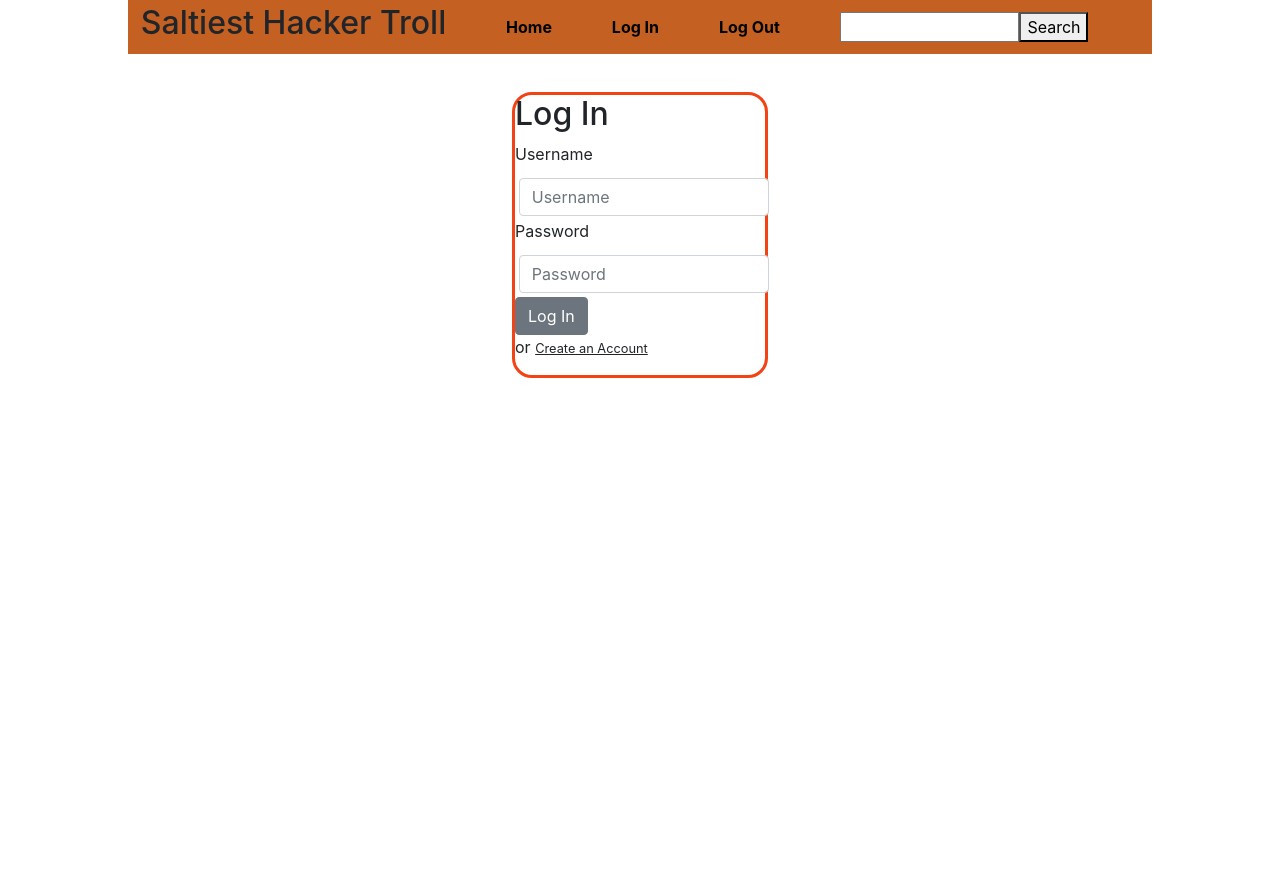
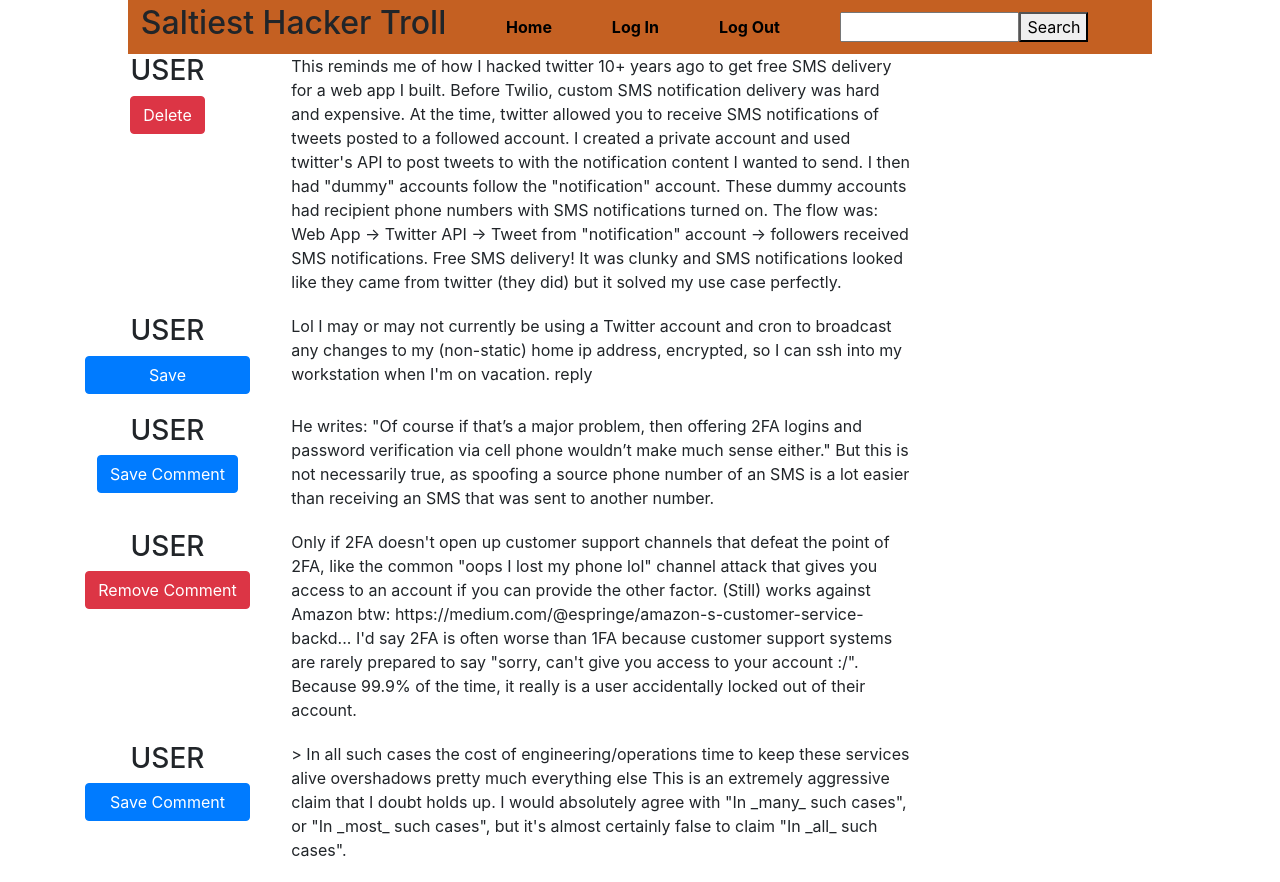
Before and after one commit to Build-Week-Saltiest-Hack-News-Trolls-2/front-end, a React (Create React App) app in the folder React/saltyhacker/: page /login in a window 1280 px wide. Before the commit the page ends 800 px from the top, so only its background shows below. Built offline with nearby package versions, Linux system fonts and the light colour scheme.

Commit message:
last commit did not contain the working app.js, fixed issue

```diff
--- a/React/saltyhacker/src/App.css
+++ b/React/saltyhacker/src/App.css
@@ -13,7 +13,6 @@ nav a{
 }
 
 .LoginWrapper{
-  width: 20%;
   margin: 3% auto;
   border: 3px solid #F34213;
   border-radius: 20px;
--- a/React/saltyhacker/src/App.js
+++ b/React/saltyhacker/src/App.js
@@ -1,7 +1,10 @@
 import React from 'react';
 import './App.css';
+import CommentList from "./components/CommentList"
 import LoginForm from "./components/LoginForm";
+import HomePage from "./components/HomePage"
 import Header from "./components/Header";
+import ProtectedRoute from "./components/ProtectedRoute";
 import { BrowserRouter as Router, Route, Link } from 'react-router-dom';
 
 function App() {
@@ -9,9 +12,7 @@ function App() {
     <Router >
       <div className="App">
         <Header />
-        <Route exact path="/login">
-          <LoginForm />
-        </Route>
+        <HomePage />
       </div>
     </Router>
   )
```
